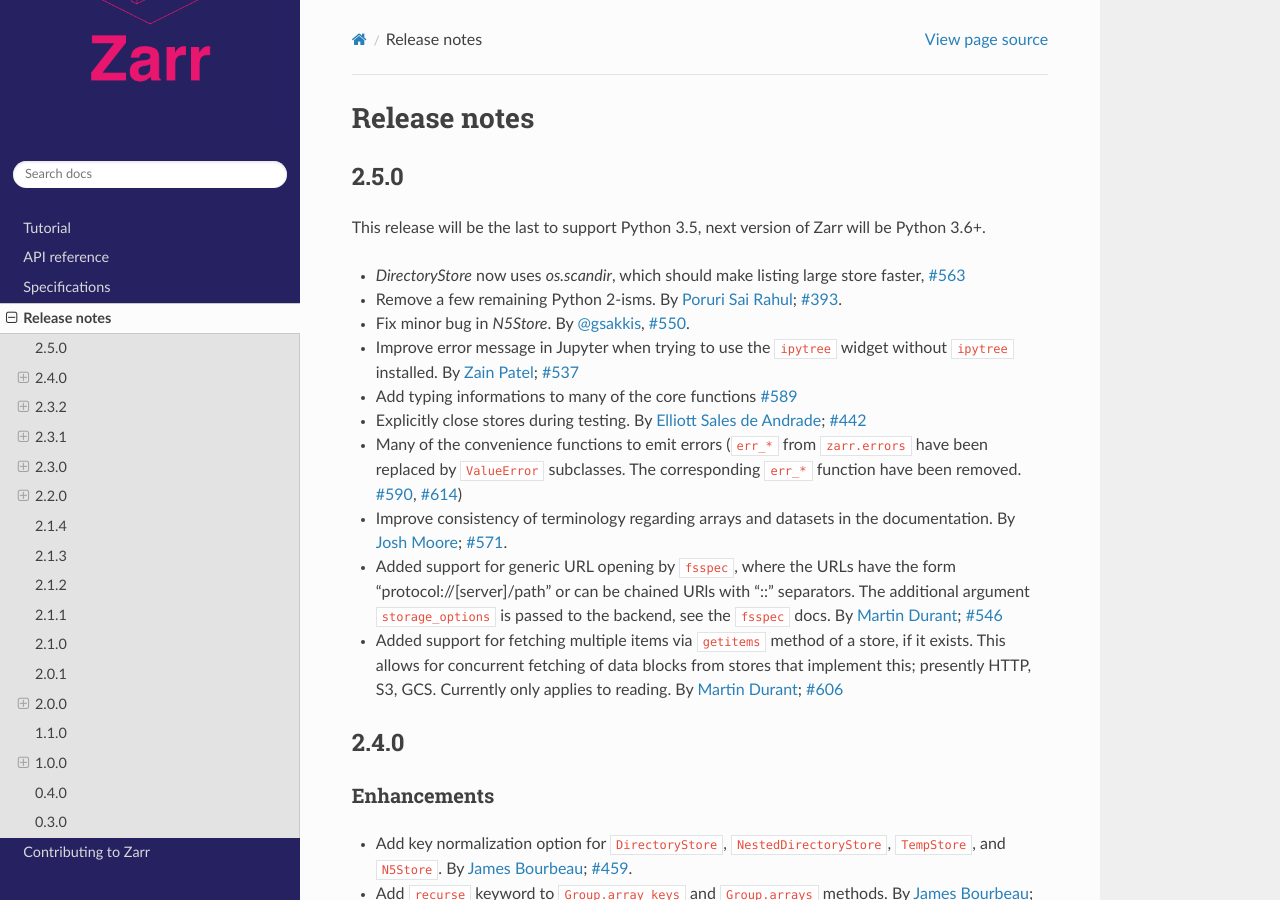
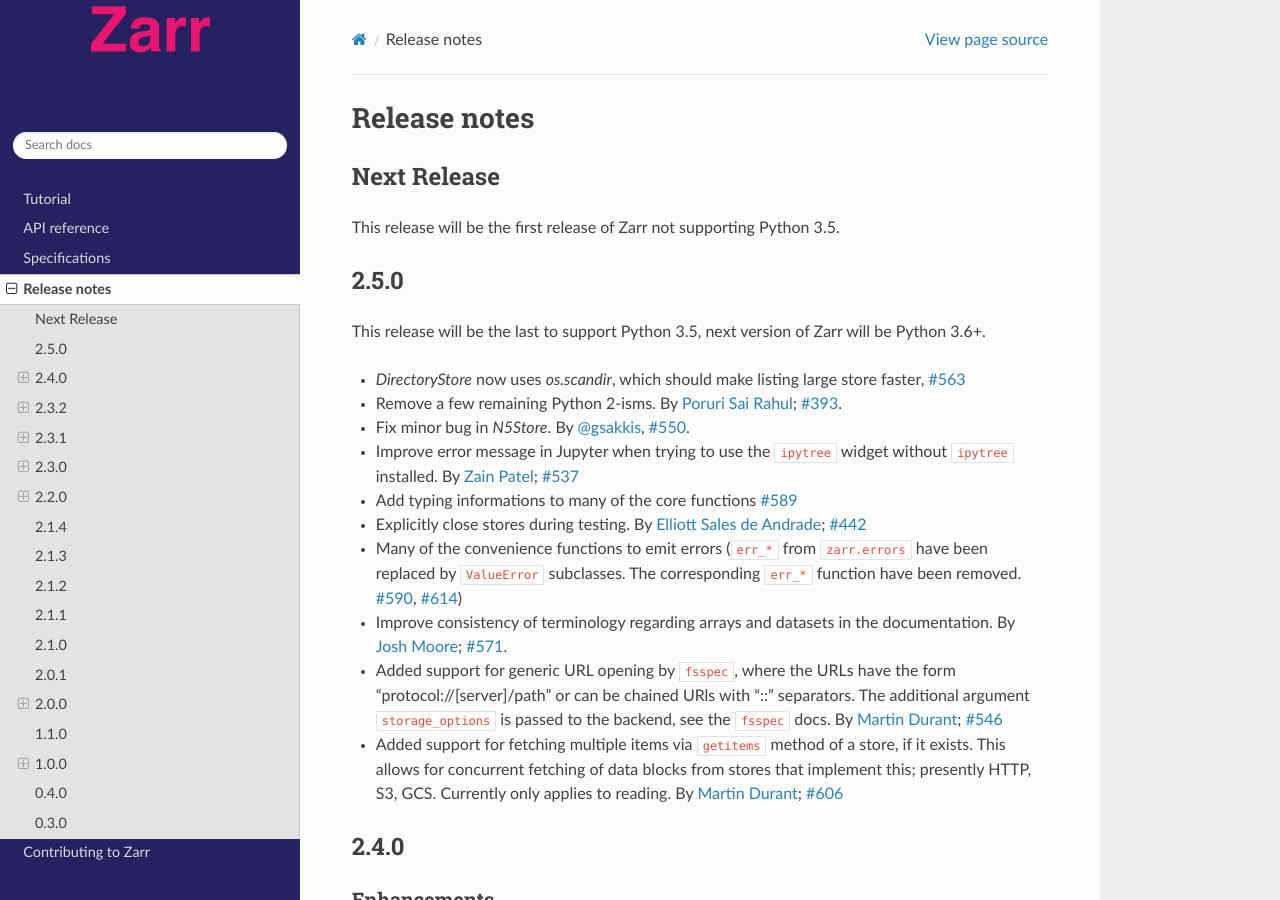
Before and after one commit to enthusiastdev121/zarr-python, a Sphinx documentation site: the page built from docs/release.rst, in a window 1280 px wide and 900 px high. Built offline with Sphinx 7.4.7 and the Read the Docs theme 2.0.0, drawn with Linux system fonts in a browser that asks for light colours; the version number could not be read and is left out.

Commit message:
release notes back to dev (#625)

```diff
--- a/docs/release.rst
+++ b/docs/release.rst
@@ -1,5 +1,11 @@
 Release notes
 =============
+
+
+Next Release
+------------
+
+This release will be the first release of Zarr not supporting Python 3.5.
 
 
 2.5.0
```
